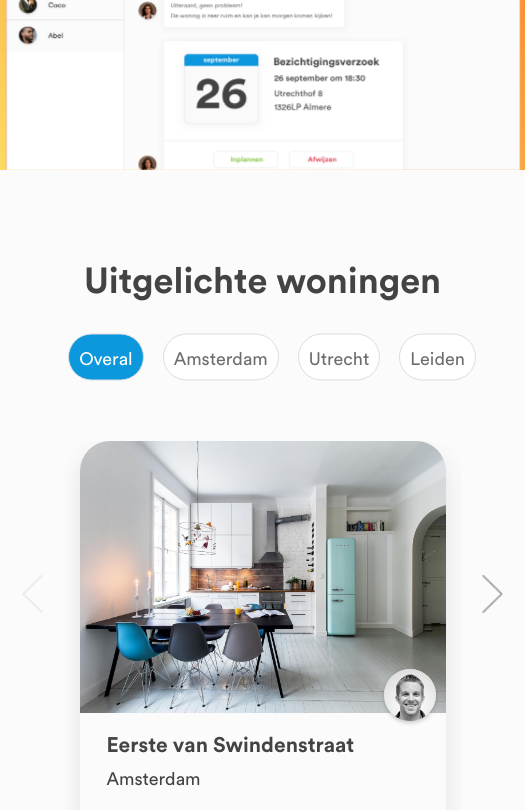
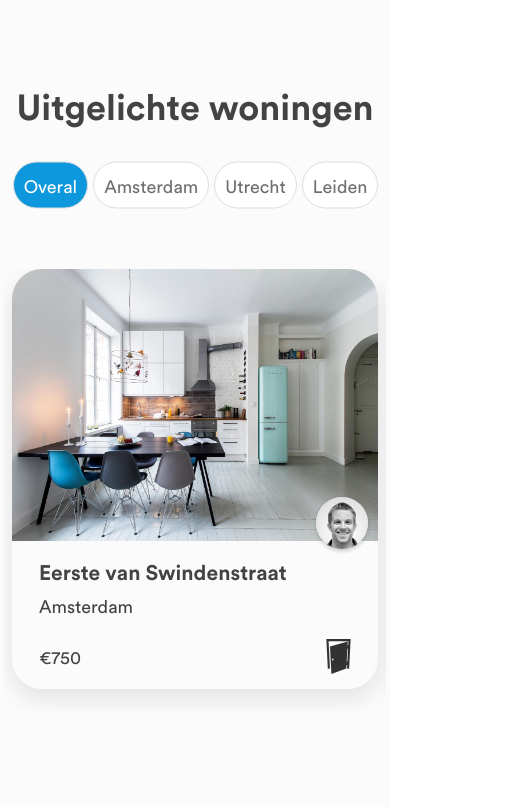
Before and after one commit to veldymanov/roomfy-project, a website: page src/index.html in a window 390 px wide. Shown: the part 1190-2000 px from the top of the page, 525 px wide, since content can reach past the window. Drawn offline with Linux system fonts and the light colour scheme.

Commit message:
fit for mobile view

```diff
--- a/src/home/css/home.scss
+++ b/src/home/css/home.scss
@@ -44,7 +44,7 @@ html, body {
 	font-family: circular-std-book, sans-serif;
 	font-size: 18px;
 	margin: 0 auto;
-	min-width: 525px;
+	min-width: 385px;
 	padding: 0;
 }
 
@@ -154,6 +154,9 @@ ul.links {
 		@include respond-to(max-width, 700px){
 			top: 150px;
 		}
+		@include respond-to(max-width, 480px){
+			top: 100px;
+		}
 	}
 }
 
@@ -210,6 +213,9 @@ select#choice {
 	}
 	&:required:invalid {
 		color: rgba(67, 67, 67, 0.35);
+	}
+	@include respond-to(max-width, 550px){
+		padding: 8px 0 8px 30px;
 	}
 	option {
 		border-bottom: solid 3px black;
@@ -282,6 +288,9 @@ select#choice {
 .cities {
 	background-color: #fbfbfb;
 	padding: 0 61px 96px 61px;
+	@include respond-to(max-width, 540px){
+		padding: 0 0px 96px 0px;
+	}
 	header {
 		display: flex;
 		flex-wrap: wrap;
@@ -297,11 +306,14 @@ select#choice {
 			@include respond-to(max-width, 1055px){
 				padding: 0;
 			}
+			@include respond-to(max-width, 480px){
+				text-align: center;
+			}
 		}
 		nav {
 			.nav-item {
 				height: 47px;
-				margin-left: 19px;
+				margin-right: 19px;
 				width: auto;
 				a {
 					border-radius: 100px;
@@ -319,7 +331,7 @@ select#choice {
 
 				}
 				@include respond-to(max-width, 480px){
-					width: auto;
+					margin-right: 2px;
 				}
 			}
 		}
@@ -353,6 +365,9 @@ select#choice {
 	width: 25px;
 	&.is-active {
 		opacity: 1;
+	}
+	@include respond-to(max-width, 525px){
+		display: none;
 	}
 }
 
--- a/src/home/js/home.js
+++ b/src/home/js/home.js
@@ -27,7 +27,7 @@ var touchslider = {
 				'position': 'relative'
 			});
 
-			//<li class='offer-item js-offer-item'>
+			//<li class='touch-list-item js-touch-list-item'>
 			$(this).children('.js-touch-list-item').each(function() {
 				$(this).css({
 					'height': '95%',
@@ -300,7 +300,7 @@ jQuery(document).ready(function(){
    	//------------------------------------------
 	//	Initialize touchslider
 	//-------------------------------------------
-	touchslider.createSlidePanel('.js-touch-list', 366, 30);
+	touchslider.createSlidePanel('.js-touch-list', 366, 16);
 
 
    	//------------------------------------------
```
Also changed, not shown: src/index.html (+0 -3 lines), src/home/css/home.css.
